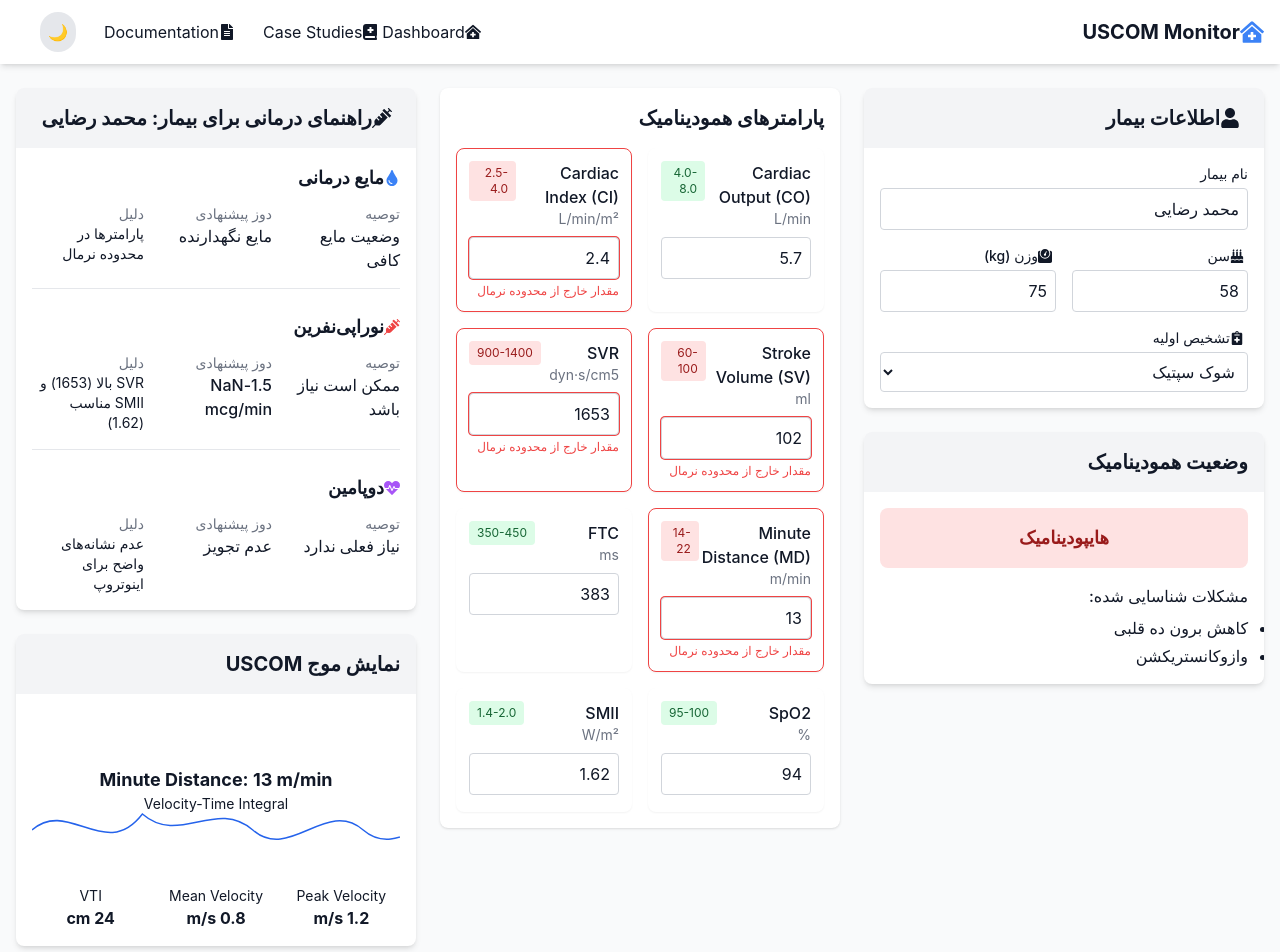
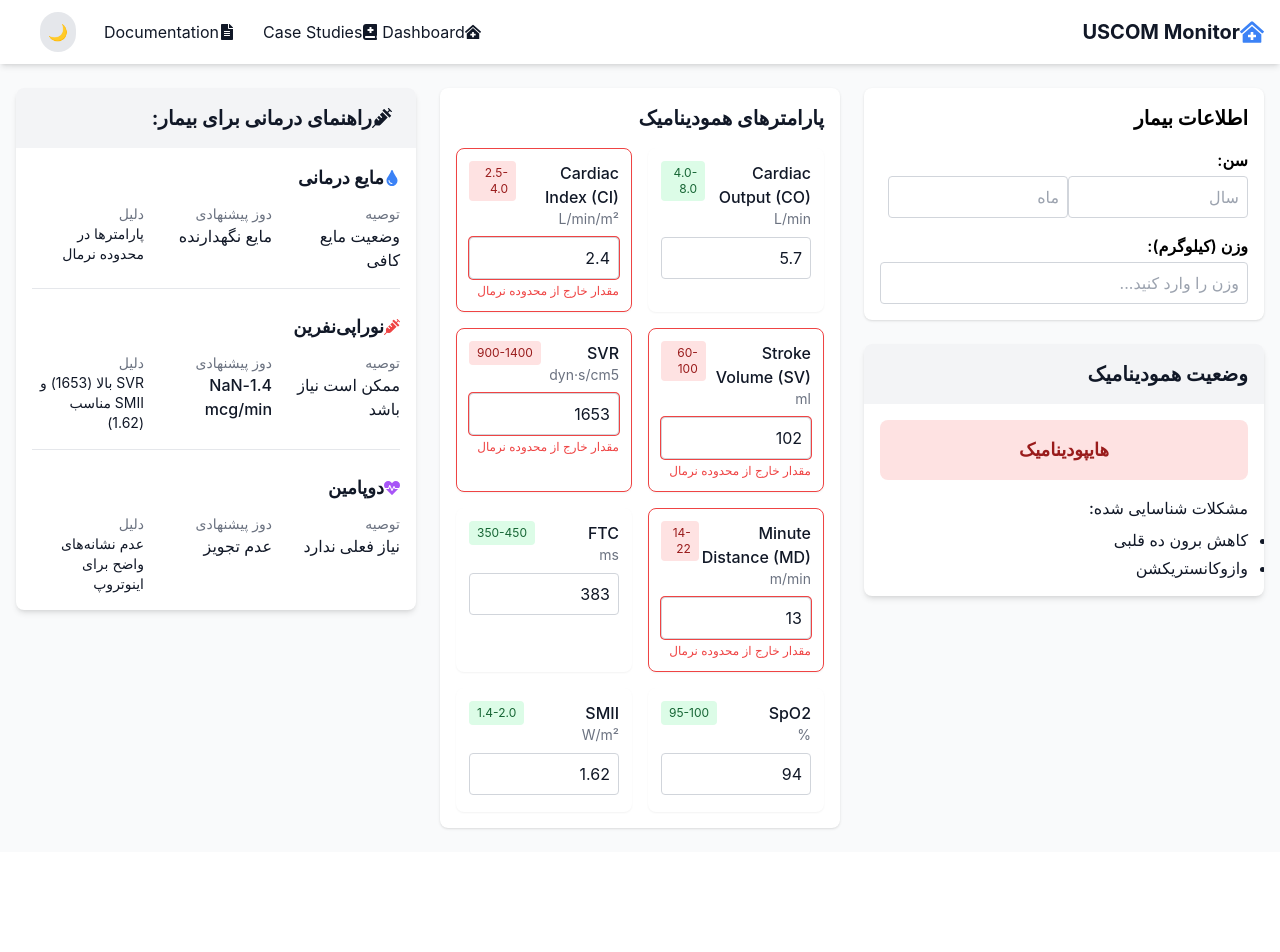
Before and after one commit to mohsenjamalpoor/uscom1, a React (Create React App) app: page / in a window 1280 px wide. Shown: the top 952 px of the page. After the commit the page ends 852 px from the top, so only its background shows below. Built offline with nearby package versions, Linux system fonts and the light colour scheme.

Commit message:
add weigth

```diff
--- a/src/App.js
+++ b/src/App.js
@@ -2,7 +2,7 @@ import { BrowserRouter as Router, Routes, Route } from 'react-router-dom';
 import { useState } from 'react';
 
 import Dashboard from './pages/Dashboard';
-import CaseStudies from './pages/CaseStudies';
+
 import Documentation from './pages/Documentation';
 import Header from './components/Header';
 
@@ -15,7 +15,7 @@ function App() {
         <Header darkMode={darkMode} setDarkMode={setDarkMode} />
         <Routes>
           <Route path="/" element={<Dashboard darkMode={darkMode} />} />
-          <Route path="/cases" element={<CaseStudies darkMode={darkMode} />} />
+
           <Route path="/docs" element={<Documentation darkMode={darkMode} />} />
         </Routes>
       </Router>
--- a/src/components/WaveformDisplay.jsx
+++ /dev/null
@@ -1,51 +0,0 @@
-export default function WaveformDisplay({ parameters, darkMode }) {
-  const md = parameters.find(p => p.title.includes('Minute Distance'))?.value || 0;
-
-  return (
-    <div className={`rounded-lg shadow-md overflow-hidden ${darkMode ? 'bg-gray-800' : 'bg-white'}`}>
-      <div className={`p-4 ${darkMode ? 'bg-gray-700' : 'bg-gray-100'}`}>
-        <h2 className="text-xl font-bold">نمایش موج USCOM</h2>
-      </div>
-
-      <div className="p-4">
-        <div className="waveform h-40 w-full relative overflow-hidden rounded-lg">
-          <div className="absolute inset-0 flex items-center justify-center">
-            <div className="text-center">
-              <p className="text-lg font-bold">Minute Distance: {md} m/min</p>
-              <p className="text-sm">Velocity-Time Integral</p>
-            </div>
-          </div>
-
-          {/* شبیه‌سازی موج USCOM */}
-          <svg
-            viewBox="0 0 500 100"
-            className="absolute bottom-0 w-full h-20"
-            preserveAspectRatio="none"
-          >
-            <path
-              d="M0,50 C50,10 100,90 150,30 C200,70 250,10 300,50 C350,90 400,10 450,50 C500,90 550,10 600,50"
-              fill="none"
-              stroke={darkMode ? "#3b82f6" : "#2563eb"}
-              strokeWidth="2"
-            />
-          </svg>
-        </div>
-
-        <div className="mt-4 grid grid-cols-3 gap-2 text-center">
-          <div>
-            <p className="text-sm">Peak Velocity</p>
-            <p className="font-bold">1.2 m/s</p>
-          </div>
-          <div>
-            <p className="text-sm">Mean Velocity</p>
-            <p className="font-bold">0.8 m/s</p>
-          </div>
-          <div>
-            <p className="text-sm">VTI</p>
-            <p className="font-bold">24 cm</p>
-          </div>
-        </div>
-      </div>
-    </div>
-  );
-}
--- a/src/data/caseStudies.js
+++ /dev/null
@@ -1,30 +0,0 @@
-export const caseStudies = [
-  {
-    title: "بیمار با شوک سپتیک",
-    description: "مرد 57 ساله با فشار خون پایین و MD پایین",
-    parameters: {
-      "MD": 10,
-      "CI": 1.3,
-      "SVR": 2000,
-      "SMII": 0.76,
-      "SpO2": 84
-    },
-    diagnosis: "شوک کاردیوژنیک ثانویه به وازوکانستریکشن",
-    treatment: "دوبوتامین 5 mcg/kg/min شروع شد. پس از 30 دقیقه CI به 2.1 افزایش یافت.",
-    outcome: "بهبود همودینامیک پس از 2 ساعت"
-  },
-  {
-    title: "بیمار با پنومونی شدید",
-    description: "زن 27 ساله با هایپر دینامیک و هیپوتانسیون",
-    parameters: {
-      "MD": 28,
-      "CI": 4.5,
-      "SVR": 599,
-      "SpO2": 68,
-      "SMII": 1.1
-    },
-    diagnosis: "شوک سپتیک با هایپر دینامیک",
-    treatment: "نوراپی‌نفرین 0.1 mcg/kg/min + آنتی‌بیوتیک وسیع‌الطیف",
-    outcome: "پس از 6 ساعت SVR به 850 بهبود یافت"
-  }
-];
--- a/src/pages/CaseStudies.jsx
+++ /dev/null
@@ -1,27 +0,0 @@
-
-import CaseStudyCard from '../components/CasestudyCard';
-import NormalValuesTable from '../components/NormalValuesTable';
-import { caseStudies } from '../data/caseStudies';
-
-export default function CaseStudies({ darkMode }) {
-  return (
-    <div className="container mx-auto px-4 py-6">
-      <h1 className="text-3xl font-bold mb-8">مطالعات موردی USCOM</h1>
-
-      <div className="space-y-8">
-        {caseStudies.map((caseStudy, index) => (
-          <CaseStudyCard
-            key={index}
-            caseStudy={caseStudy}
-            darkMode={darkMode}
-          />
-        ))}
-      </div>
-
-      <div className="mt-12">
-        <h2 className="text-2xl font-bold mb-6">مقادیر نرمال پارامترهای USCOM</h2>
-        <NormalValuesTable darkMode={darkMode} />
-      </div>
-    </div>
-  );
-}
--- a/src/pages/Dashboard.jsx
+++ b/src/pages/Dashboard.jsx
@@ -3,36 +3,115 @@ import { useState } from 'react';
 import ParameterCard from '../components/ParameterCard';
 import HemodynamicStatus from '../components/HemodynamicStatus';
 import TreatmentGuide from '../components/TreatmentGuide';
-import WaveformDisplay from '../components/WaveformDisplay';
+
 import { initialParameters } from '../data/parameters';
-import PatientInfo from '../components/PatienInfo';
 
 export default function Dashboard({ darkMode }) {
   const [parameters, setParameters] = useState(initialParameters);
+
   const [patient, setPatient] = useState({
-    name: "محمد رضایی",
-    age: 58,
-    weight: 75,
-    gender: "male",
-    diagnosis: "شوک سپتیک"
+    ageYears: '',   // سال
+    ageMonths: '',  // ماه
+    weight: '',
   });
 
   const handleParameterChange = (id, newValue) => {
-    setParameters(prev => prev.map(p =>
-p.id === id ? { ...p, value: parseFloat(newValue) } : p
-    ));
+    setParameters(prev =>
+      prev.map(p => (p.id === id ? { ...p, value: parseFloat(newValue) } : p))
+    );
+  };
+
+  const handlePatientWeightChange = (value) => {
+    if (
+      value === '' ||
+      (/^\d+\.?\d*$/.test(value) && Number(value) >= 0)
+    ) {
+      setPatient(prev => ({
+        ...prev,
+        weight: value,
+      }));
+    }
+  };
+
+  const handleAgeYearsChange = (value) => {
+    // اجازه فقط اعداد 0 تا 120
+    if (value === '' || (Number(value) >= 0 && Number(value) <= 120)) {
+      setPatient(prev => ({
+        ...prev,
+        ageYears: value,
+      }));
+    }
+  };
+
+  const handleAgeMonthsChange = (value) => {
+    // اجازه فقط اعداد 0 تا 11
+    if (value === '' || (Number(value) >= 0 && Number(value) <= 11)) {
+      setPatient(prev => ({
+        ...prev,
+        ageMonths: value,
+      }));
+    }
+  };
+
+  // تابع نمایش سن به صورت "سال و ماه"
+  const formatAge = (years, months) => {
+    const y = parseInt(years);
+    const m = parseInt(months);
+    if (isNaN(y) && isNaN(m)) return '';
+    if (isNaN(y)) return `${m} ماه`;
+    if (isNaN(m) || m === 0) return `${y} سال`;
+    return `${y} سال و ${m} ماه`;
   };
 
   return (
     <div className="container mx-auto px-4 py-6">
       <div className="grid grid-cols-1 lg:grid-cols-3 gap-6">
-        {/* ستون سمت چپ */}
+        {/* ستون سمت چپ: ورودی وزن و سن + وضعیت همودینامیک */}
         <div className="lg:col-span-1 space-y-6">
-          <PatientInfo
-            patient={patient}
-            setPatient={setPatient}
-            darkMode={darkMode}
-          />
+          <div className={`p-4 rounded-lg shadow ${darkMode ? 'bg-gray-800 text-white' : 'bg-white text-black'}`}>
+            <h2 className="text-xl font-bold mb-4">اطلاعات بیمار</h2>
+
+            <div className="mb-4">
+              <label className="block mb-1 font-semibold">سن:</label>
+              <div className="flex space-x-2">
+                <input
+                  type="number"
+                  min="0"
+                  max="120"
+                  value={patient.ageYears}
+                  onChange={e => handleAgeYearsChange(e.target.value)}
+                  placeholder="سال"
+                  className="p-2 rounded border border-gray-300 dark:border-gray-600 text-black flex-1"
+                />
+                <input
+                  type="number"
+                  min="0"
+                  max="11"
+                  value={patient.ageMonths}
+                  onChange={e => handleAgeMonthsChange(e.target.value)}
+                  placeholder="ماه"
+                  className="p-2 rounded border border-gray-300 dark:border-gray-600 text-black flex-1"
+                />
+              </div>
+              {(patient.ageYears !== '' || patient.ageMonths !== '') && (
+                <p className="mt-1 text-sm text-gray-600 dark:text-gray-300">
+                  {formatAge(patient.ageYears, patient.ageMonths)}
+                </p>
+              )}
+            </div>
+
+            <div>
+              <label className="block mb-1 font-semibold">وزن (کیلوگرم):</label>
+              <input
+                type="number"
+                min="0"
+                value={patient.weight}
+                onChange={e => handlePatientWeightChange(e.target.value)}
+                className="w-full p-2 rounded border border-gray-300 dark:border-gray-600 text-black"
+                placeholder="وزن را وارد کنید..."
+              />
+            </div>
+          </div>
 
           <HemodynamicStatus
             parameters={parameters}
@@ -40,14 +119,14 @@ p.id === id ? { ...p, value: parseFloat(newValue) } : p
           />
         </div>
 
-        {/* ستون وسط */}
+        {/* ستون وسط: پارامترهای همودینامیک */}
         <div className="lg:col-span-1 space-y-6">
           <div className={`p-4 rounded-lg shadow ${darkMode ? 'bg-gray-800' : 'bg-white'}`}>
             <h2 className="text-xl font-bold mb-4">پارامترهای همودینامیک</h2>
             <div className="grid grid-cols-1 md:grid-cols-2 gap-4">
               {parameters.map(param => (
                 <ParameterCard
-key={param.id}
+                  key={param.id}
                   parameter={param}
                   onValueChange={handleParameterChange}
                   darkMode={darkMode}
@@ -57,16 +136,11 @@ key={param.id}
           </div>
         </div>
 
-        {/* ستون سمت راست */}
+        {/* ستون سمت راست: راهنمای درمان */}
         <div className="lg:col-span-1 space-y-6">
           <TreatmentGuide
             parameters={parameters}
             patient={patient}
-            darkMode={darkMode}
-          />
-
-          <WaveformDisplay
-            parameters={parameters}
             darkMode={darkMode}
           />
         </div>
```
